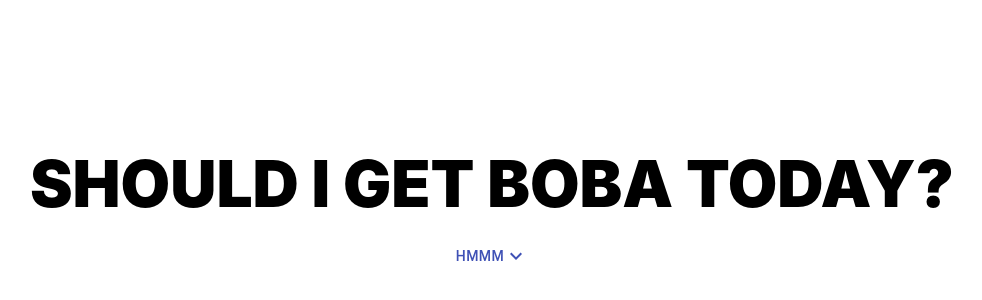
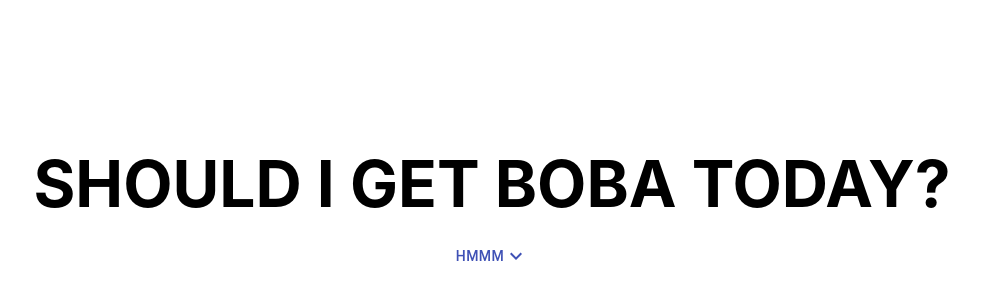
Before and after one commit to emilyglue/boba-ui, a React (Create React App) app: page / in a window 1280 px wide. Shown: the part 186-486 px from the top of the page, without its empty margins (164-1146 px from the left). Built offline with nearby package versions, Linux system fonts and the light colour scheme.

Commit message:
reduce font-weight

```diff
--- a/src/App.css
+++ b/src/App.css
@@ -41,7 +41,7 @@ h1.title {
   display: block;
   font-size: 4rem;
   text-transform: uppercase;
-  font-weight: 900;
+  font-weight: 700;
   text-align: 'center';
   margin-bottom: 1rem;
 }
```
